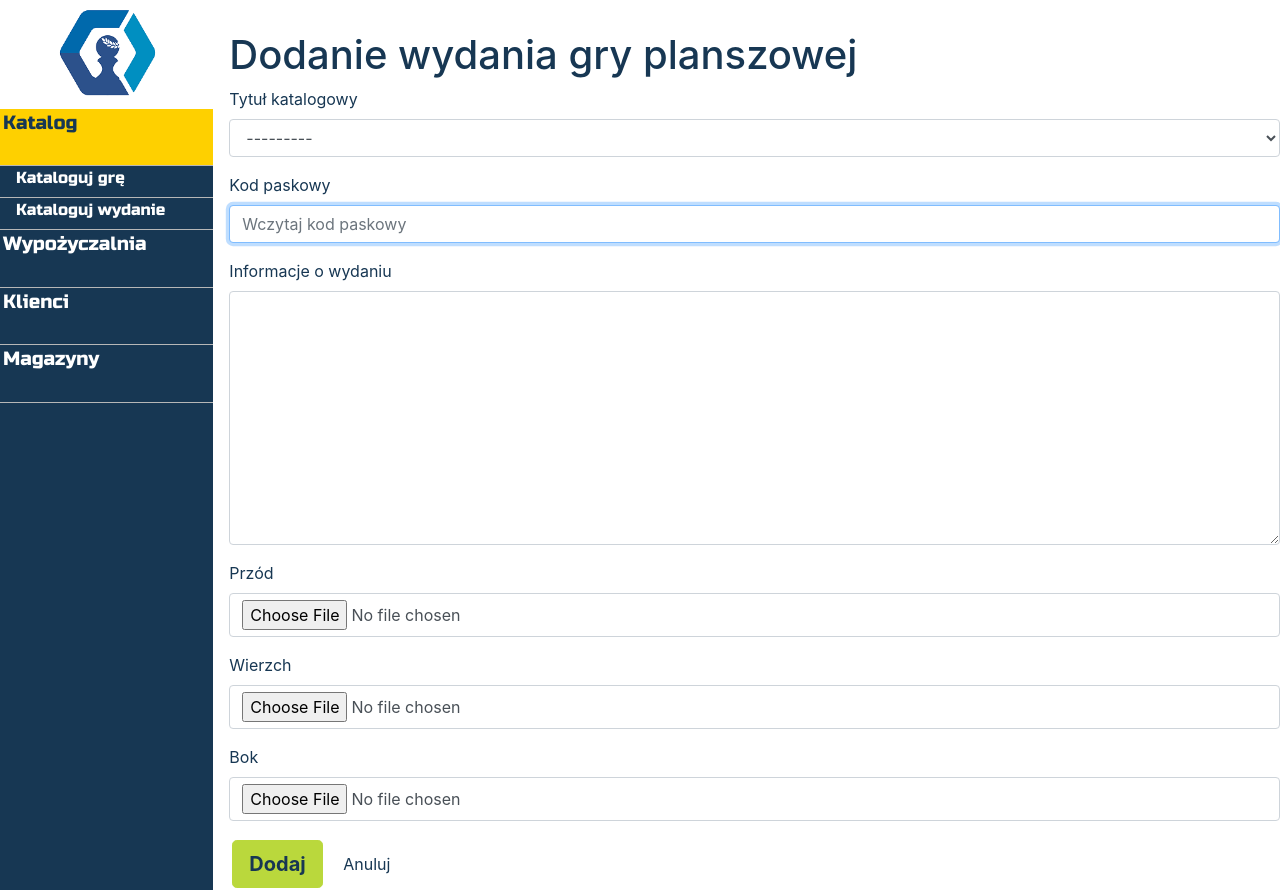
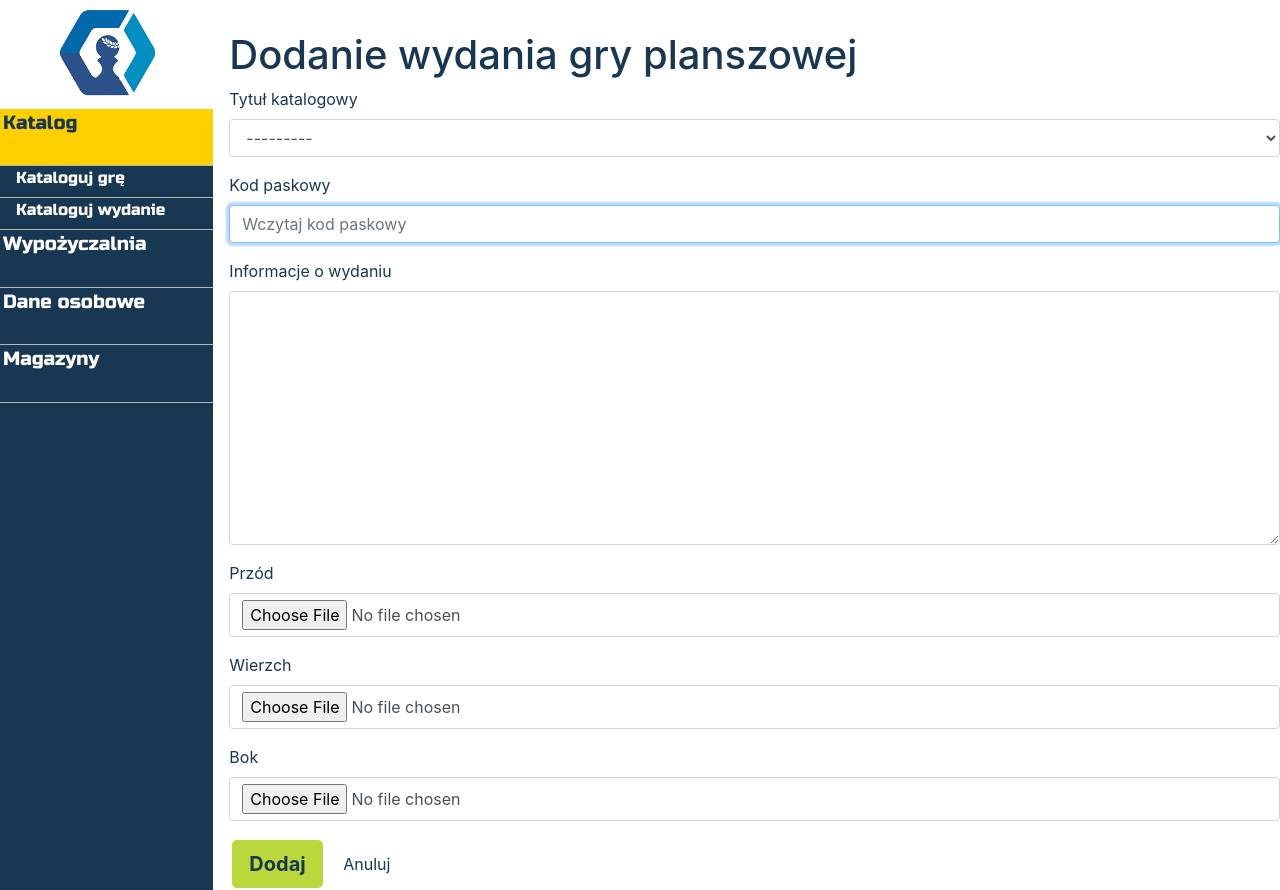
Before and after one commit to gmacike/sharehold, a Django app: a page that uses sharehold/templates/sharehold/base.html in a window 1280 px wide. Shown: the part 62-952 px from the top of the page. Run offline with Django 3.2, Linux system fonts and the light colour scheme; the visitor is signed in with stand-in values (Sample User, id 1); data that the repository does not hold is empty; parts of the project's set-up code (start-up, migrations or seed data) failed here and were passed over; some libraries are stand-ins or nearby versions; some web fonts are replaced.

Commit message:
issue #34

```diff
--- a/circulation/templates/circulation/base.html
+++ b/circulation/templates/circulation/base.html
@@ -16,7 +16,7 @@
   <!-- Navbar -->
     {% if user.is_authenticated %}
       {% if perms.circulation.add_boardgamelending %}
-          <a class="navbar-nav techfont appmenu" href="{% url 'rentalClient_new' %}">Dodaj klienta</a>
+          <a class="navbar-nav techfont appmenu" href="{% url 'BoardGameLending_create' %}">Wypożyczenie</a>
       {% endif %}
       {% if perms.circulation.add_rentalclient %}
           <a class="navbar-nav techfont appmenu" href="{% url 'rentalClient_new' %}">Dodaj klienta</a>
--- a/sharehold/templates/sharehold/base.html
+++ b/sharehold/templates/sharehold/base.html
@@ -6,11 +6,11 @@
   <!-- application submenu -->
   {% endblock %}
   <a class="navbar-nav techfont mainmenu nav-circulation" href="{% url 'BoardGameLending_create' %}">Wypożyczalnia</a>
-  {% block BoardGameLending_appmenu %}
+  {% block circulation_appmenu %}
   <!-- application submenu -->
   {% endblock %}
-  <a class="navbar-nav techfont mainmenu nav-customers" href="{% url 'circulation_entries' %}">Klienci</a>
-  {% block circulation_appmenu %}
+  <a class="navbar-nav techfont mainmenu nav-customers" href="{% url 'circulation_entries' %}">Dane osobowe</a>
+  {% block personaldata_appmenu %}
   <!-- application submenu -->
   {% endblock %}
   <a class="navbar-nav techfont mainmenu nav-warehouse" href="{% url 'warehouse_index' %}">Magazyny</a>
```
